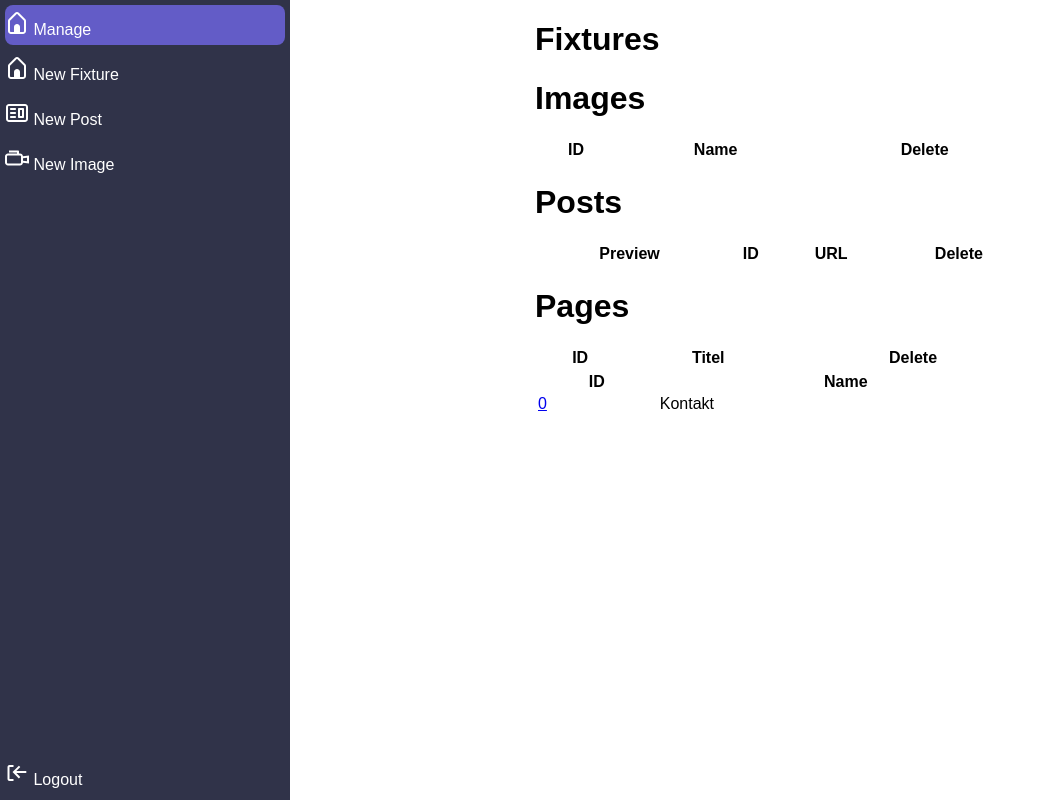
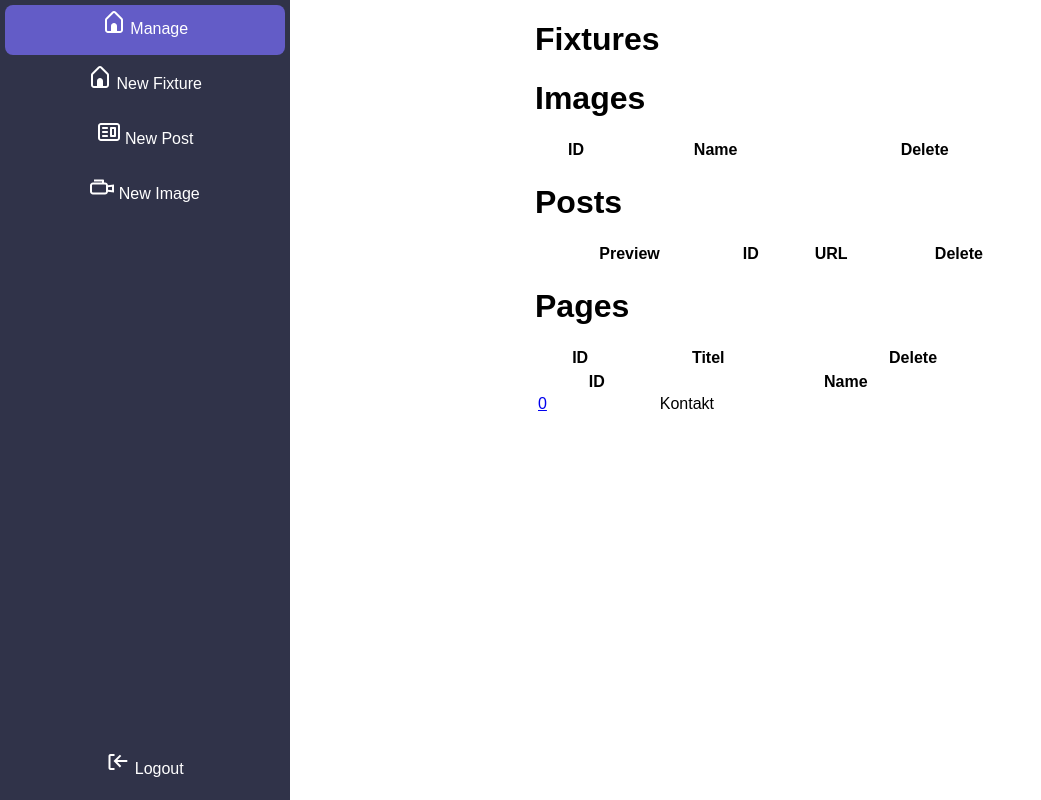
Before and after one commit to wyattwas/novalighting, a PHP site: page /management/verwalten.php?tab=manage in a window 1280 px wide. Shown: the whole page, without its empty margins (0-1041 px from the left). Run offline with PHP 8.4, Linux system fonts and the light colour scheme; the visitor is signed in with stand-in values (Sample User, id 1); data comes from the database, SQL or seed files in the repository; data that the repository does not hold is empty.

Commit message:
restyling the management page

```diff
--- a/management/verwalten.php
+++ b/management/verwalten.php
@@ -37,11 +37,11 @@ if (!isset($_SESSION['email'])) {
                 li {
                     height: 40px;
                     margin: 5px;
+                    padding: 5px;
                     width: calc();
                     display: flex;
-                    justify-content: start;
-                    text-align: start;
-                    align-items: center;
+                    justify-content: center;
+                    align-items: start;
                     border-radius: 8px;
 
                     &:hover {
```
